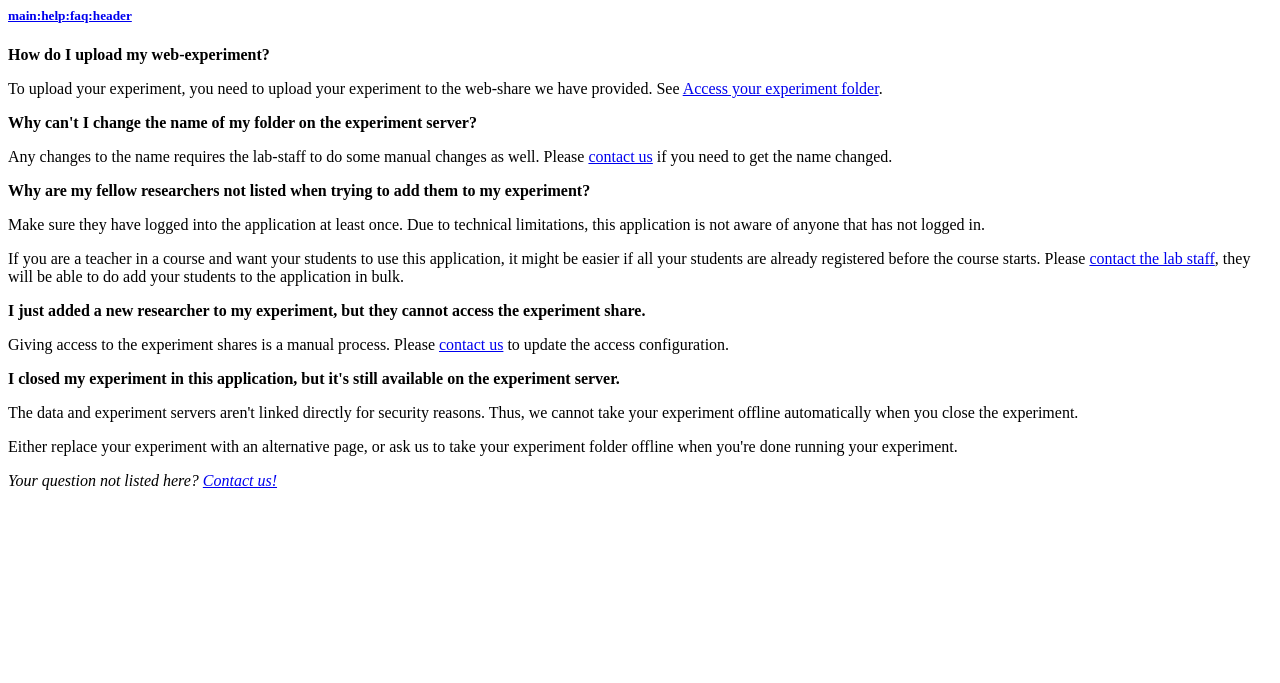
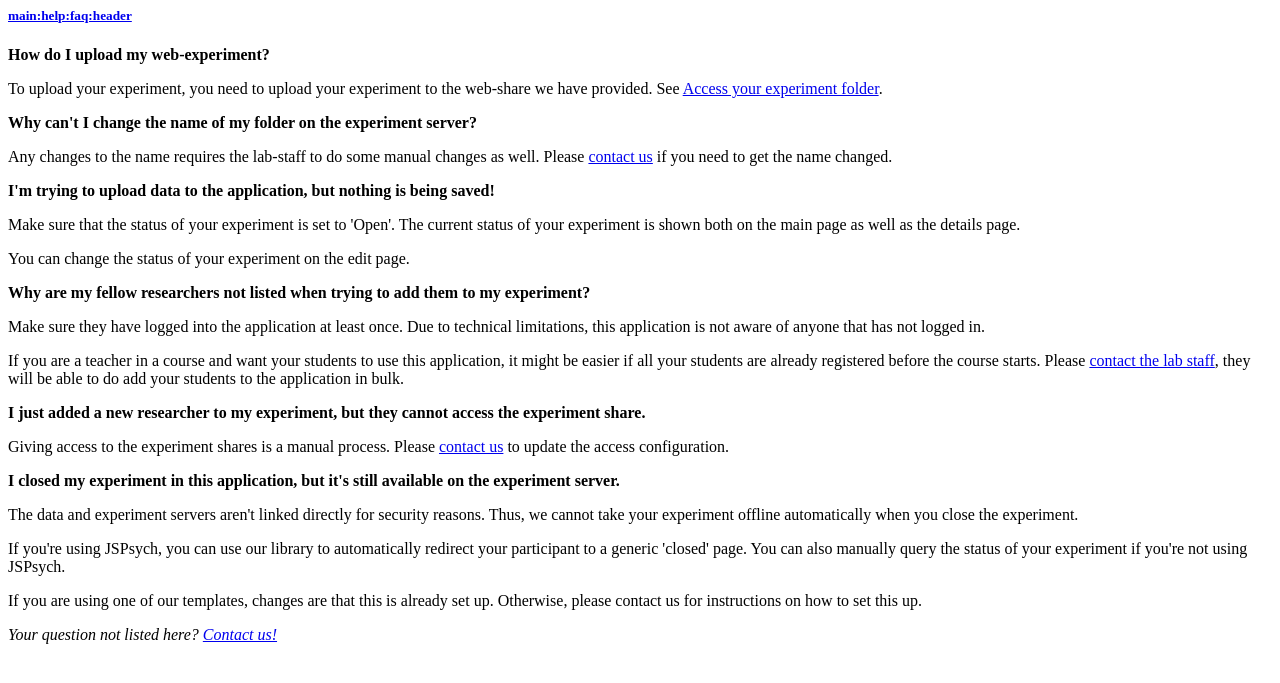
Before and after one commit to UiL-OTS-labs/web-experiment-datastore, a Django app: template main/templates/main/help_parts/faq.html in a window 1280 px wide. Shown: the top 683 px of the page. Run offline with Django 3.2, Linux system fonts and the light colour scheme; the template is opened without the code that fills it, so the values that code supplies are empty; parts of the project's set-up code (start-up, migrations or seed data) failed here and were passed over.

Commit message:
Updated FAQ

```diff
--- a/main/templates/main/help_parts/faq.html
+++ b/main/templates/main/help_parts/faq.html
@@ -28,6 +28,18 @@
                 to get the name changed.
             </p>
             <strong>
+                I'm trying to upload data to the application, but nothing is
+                being saved!
+            </strong>
+            <p>
+                Make sure that the status of your experiment is set to 'Open'.
+                The current status of your experiment is shown both on the main
+                page as well as the details page.
+            </p>
+            <p>
+                You can change the status of your experiment on the edit page.
+            </p>
+            <strong>
                 Why are my fellow researchers not listed when trying to add them
                 to my experiment?
             </strong>
@@ -55,12 +67,20 @@
             </p>
             <strong>I closed my experiment in this application, but it's still available on the experiment server.</strong>
             <p>
-                The data and experiment servers aren't linked directly for security reasons. Thus, we cannot take
-                your experiment offline automatically when you close the experiment.
+                The data and experiment servers aren't linked directly for
+                security reasons. Thus, we cannot take your experiment offline
+                automatically when you close the experiment.
             </p>
             <p>
-                Either replace your experiment with an alternative page, or ask us to take your experiment folder
-                offline when you're done running your experiment.
+                If you're using JSPsych, you can use our library to
+                automatically redirect your participant to a generic 'closed'
+                page. You can also manually query the status of your experiment
+                if you're not using JSPsych.
+            </p>
+            <p>
+                If you are using one of our templates, changes are that this is
+                already set up. Otherwise, please contact us for instructions on
+                how to set this up.
             </p>
             <p>
                 <i>Your question not listed here? <a href="mailto:{{ labstaff_email }}">Contact us!</a></i>
```
